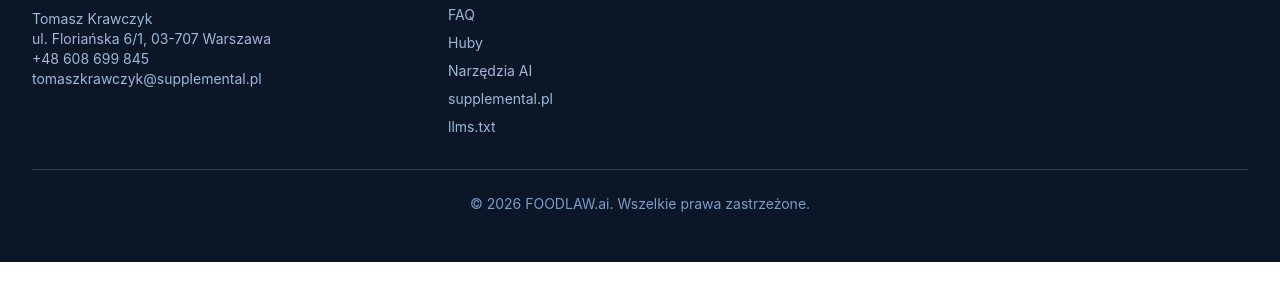
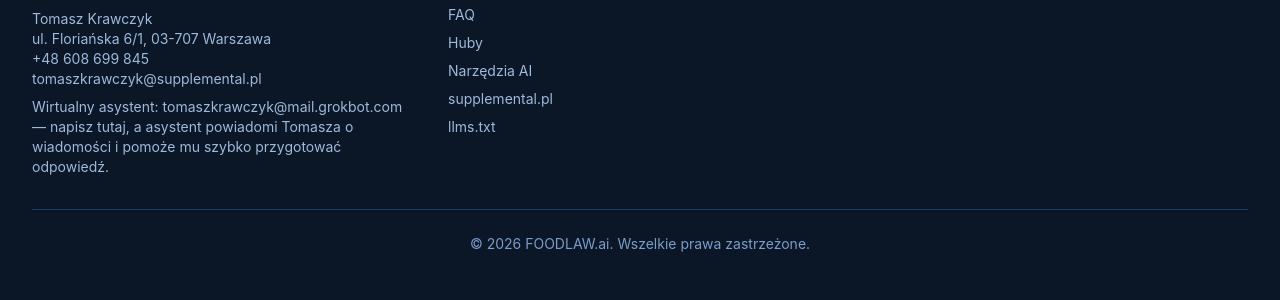
Before and after one commit to tomaszkrawczyk-cmd/foodlaw.ai, an Astro site in the folder website/: page / in a window 1280 px wide. Shown: the part 5632-5932 px from the top of the page. Before the commit the page ends 5894 px from the top, so only its background shows below. Built offline with nearby package versions, Linux system fonts and the light colour scheme; Astro itself is replaced by a stand-in of ours.

Commit message:
feat(footer): add virtual assistant email (tomaszkrawczyk@mail.grokbot.com) with PL/EN labels

```diff
--- a/website/src/components/Footer.astro
+++ b/website/src/components/Footer.astro
@@ -28,6 +28,9 @@ const hubsHref = lang === 'pl' ? '/huby/' : '/en/hubs/';
           <a class="hover:text-white" href={`tel:${NAP.phone}`}>{NAP.phoneDisplay}</a><br />
           <a class="hover:text-white" href={`mailto:${NAP.email}`}>{NAP.email}</a>
         </p>
+        <p class="text-primary-200 text-sm mt-2">
+          {t.footer.assistantLabel}: <a class="hover:text-white" href={`mailto:${NAP.assistantEmail}`}>{NAP.assistantEmail}</a> — {t.footer.assistantNote}
+        </p>
       </div>
       <div>
         <h4 class="font-semibold mb-3">{t.footer.links}</h4>
--- a/website/src/data/geo.ts
+++ b/website/src/data/geo.ts
@@ -4,6 +4,7 @@ export const NAP = {
   phone: '+48608699845',
   phoneDisplay: '+48 608 699 845',
   email: 'tomaszkrawczyk@supplemental.pl',
+  assistantEmail: 'tomaszkrawczyk@mail.grokbot.com',
   streetAddress: 'ul. Floriańska 6/1',
   postalCode: '03-707',
   addressLocality: 'Warszawa',
--- a/website/src/i18n/translations.ts
+++ b/website/src/i18n/translations.ts
@@ -157,6 +157,8 @@ export const translations = {
       description: 'FOODLAW.ai - inteligentny asystent prawa żywnościowego oparty na AI.',
       author: 'Projekt Tomasza Krawczyka',
       authorSite: 'supplemental.pl',
+      assistantLabel: 'Wirtualny asystent',
+      assistantNote: 'napisz tutaj, a asystent powiadomi Tomasza o wiadomości i pomoże mu szybko przygotować odpowiedź.',
       links: 'Linki',
       legal: 'Informacje prawne',
       disclaimer: 'FOODLAW.ai nie stanowi porady prawnej. Informacje mają charakter wyłącznie edukacyjny.',
@@ -321,6 +323,8 @@ export const translations = {
       description: 'FOODLAW.ai - AI-powered food law assistant.',
       author: 'A project by Tomasz Krawczyk',
       authorSite: 'supplemental.pl',
+      assistantLabel: 'Virtual assistant',
+      assistantNote: 'write here and the assistant will notify Tomasz and help him reply quickly.',
       links: 'Links',
       legal: 'Legal Information',
       disclaimer: 'FOODLAW.ai does not constitute legal advice. Information is for educational purposes only.',
```
